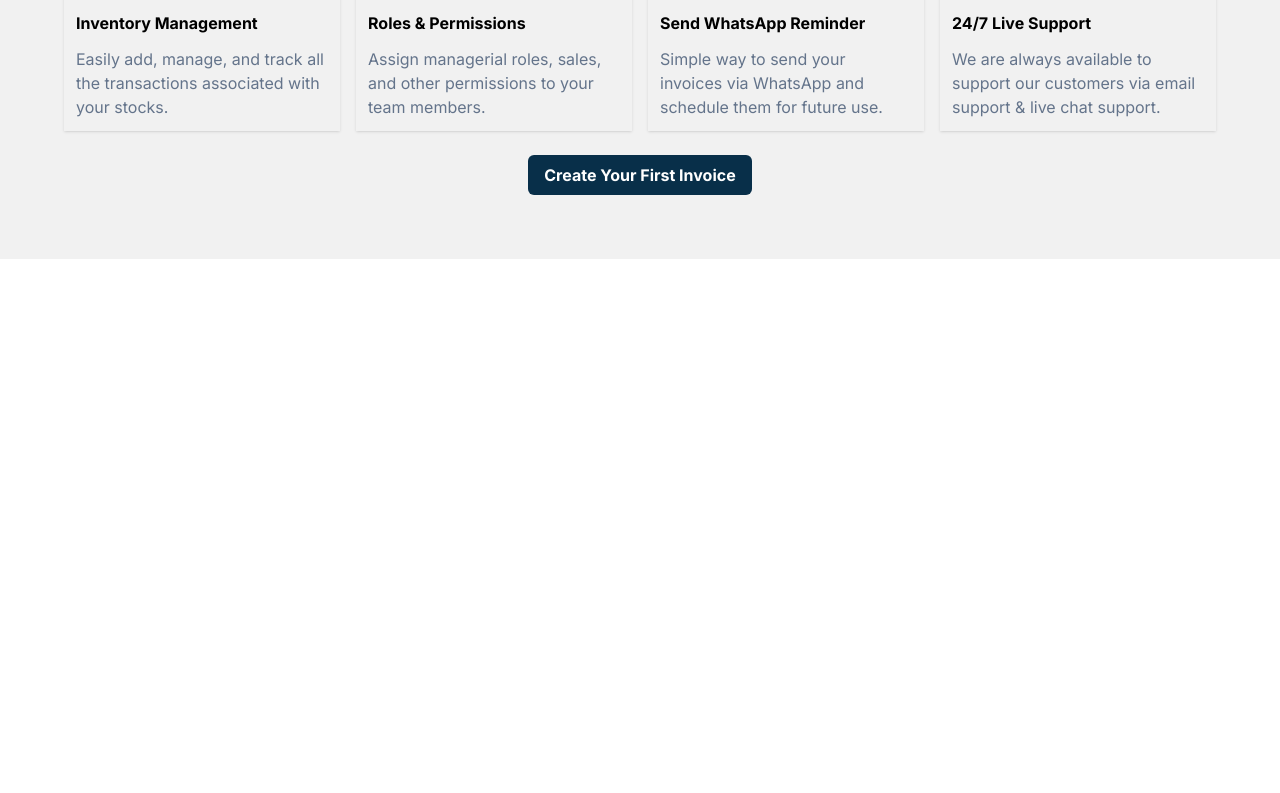
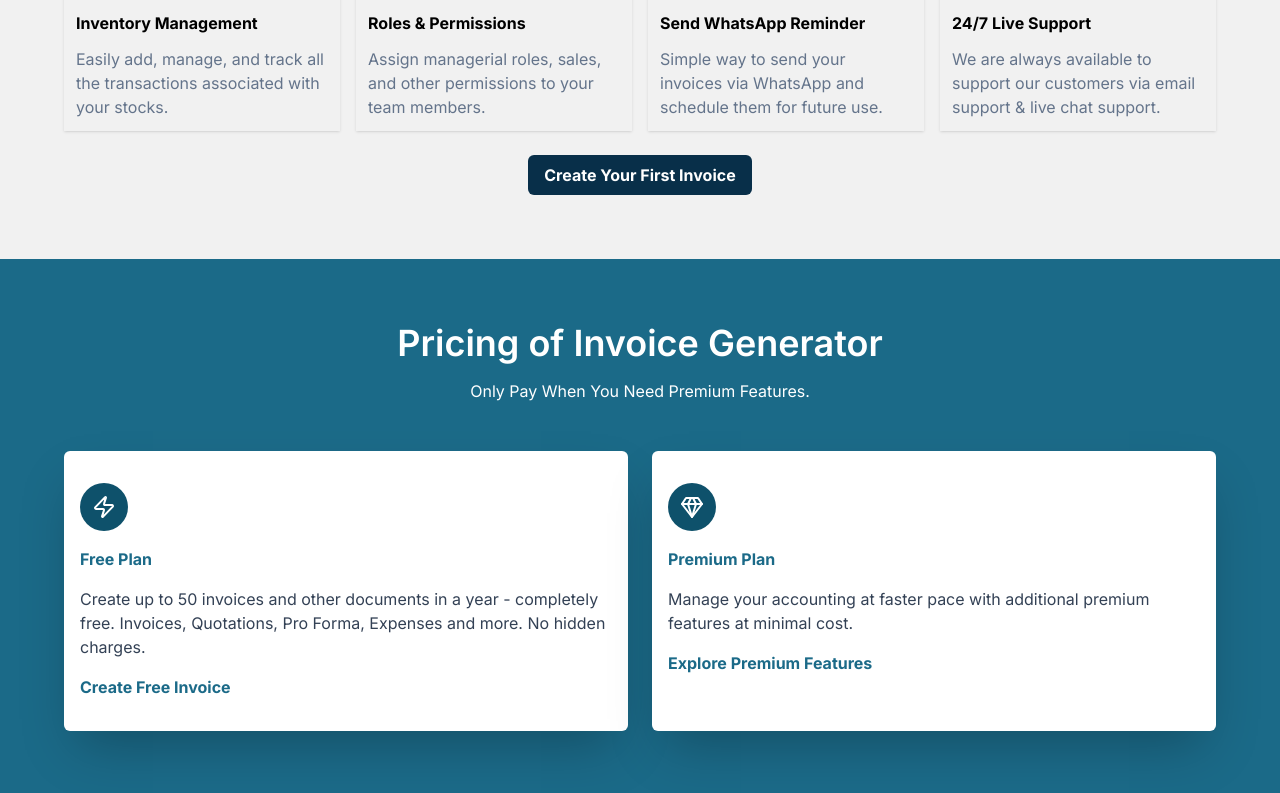
Before and after one commit to pythonnelson/invoiceswift, a Next.js app: page / in a window 1280 px wide. Shown: the part 2470-3263 px from the top of the page. Before the commit the page ends 2729 px from the top, so only its background shows below. Built offline with nearby package versions, Linux system fonts and the light colour scheme.

Commit message:
Implement Pricing

```diff
--- a/app/page.js
+++ b/app/page.js
@@ -3,6 +3,7 @@ import CallToAction from "@/components/CallToAction";
 import Features from "@/components/Features/Features";
 import Hero from "@/components/Hero/Hero";
 import InvoiceSectionCTA from "@/components/InvoiceSectionCTA";
+import Pricing from "@/components/Pricing/Pricing";
 import Steps from "@/components/Steps/Steps";
 
 export default function Home() {
@@ -15,6 +16,7 @@ export default function Home() {
       <Steps />
       <CallToAction />
       <Features />
+      <Pricing />
     </main>
   );
 }
--- /dev/null
+++ b/components/Pricing/Pricing.jsx
@@ -0,0 +1,40 @@
+import { prices } from "@/constants";
+import { ZapIcon } from "lucide-react";
+import Link from "next/link";
+import React from "react";
+
+const Pricing = () => {
+  return (
+    <div className="flex gap-6 items-center justify-center py-8 md:py-16 px-4 md:px-16 bg-[#1b6a88] text-white">
+      <div className="">
+        <div className="flex flex-col items-center justify-center">
+          <h2 className="text-2xl md:text-3xl lg:text-4xl font-semibold mb-4">
+            Pricing of Invoice Generator
+          </h2>
+          <p>Only Pay When You Need Premium Features.</p>
+        </div>
+
+        <div className="grid grid-cols-1 md:grid-cols-2 py-12 gap-6">
+          {prices.map((price, index) => {
+            const Icon = price.icon;
+            return (
+              <div
+                key={index}
+                className="bg-white shadow-2xl rounded-md px-4 py-8"
+              >
+                <Icon className="w-12 h-12 bg-[#0e516b] text-white rounded-full p-3" />
+                <h4 className="text-[#1b6a88] py-4 font-bold">{price.title}</h4>
+                <p className="text-slate-700 pb-4">{price.description}</p>
+                <Link href={price.href} className="text-[#1b6a88] font-bold">
+                  {price.linkTitle}
+                </Link>
+              </div>
+            );
+          })}
+        </div>
+      </div>
+    </div>
+  );
+};
+
+export default Pricing;
--- a/constants/index.js
+++ b/constants/index.js
@@ -4,6 +4,7 @@ import {
   Columns2,
   Contact2,
   FileBox,
+  Gem,
   HomeIcon,
   Lock,
   Mail,
@@ -15,6 +16,7 @@ import {
   UploadCloud,
   User2,
   Users2,
+  Zap,
 } from "lucide-react";
 
 export const Navigation = [
@@ -114,3 +116,22 @@ export const IFeatures = [
     icon: MessageCircleQuestion,
   },
 ];
+
+export const prices = [
+  {
+    title: "Free Plan",
+    icon: Zap,
+    description:
+      "Create up to 50 invoices and other documents in a year - completely free. Invoices, Quotations, Pro Forma, Expenses and more. No hidden charges.",
+    linkTitle: "Create Free Invoice",
+    href: "/invoices/create",
+  },
+  {
+    title: "Premium Plan",
+    icon: Gem,
+    description:
+      "Manage your accounting at faster pace with additional premium features at minimal cost.",
+    linkTitle: "Explore Premium Features",
+    href: "/invoices/create",
+  },
+];
```
